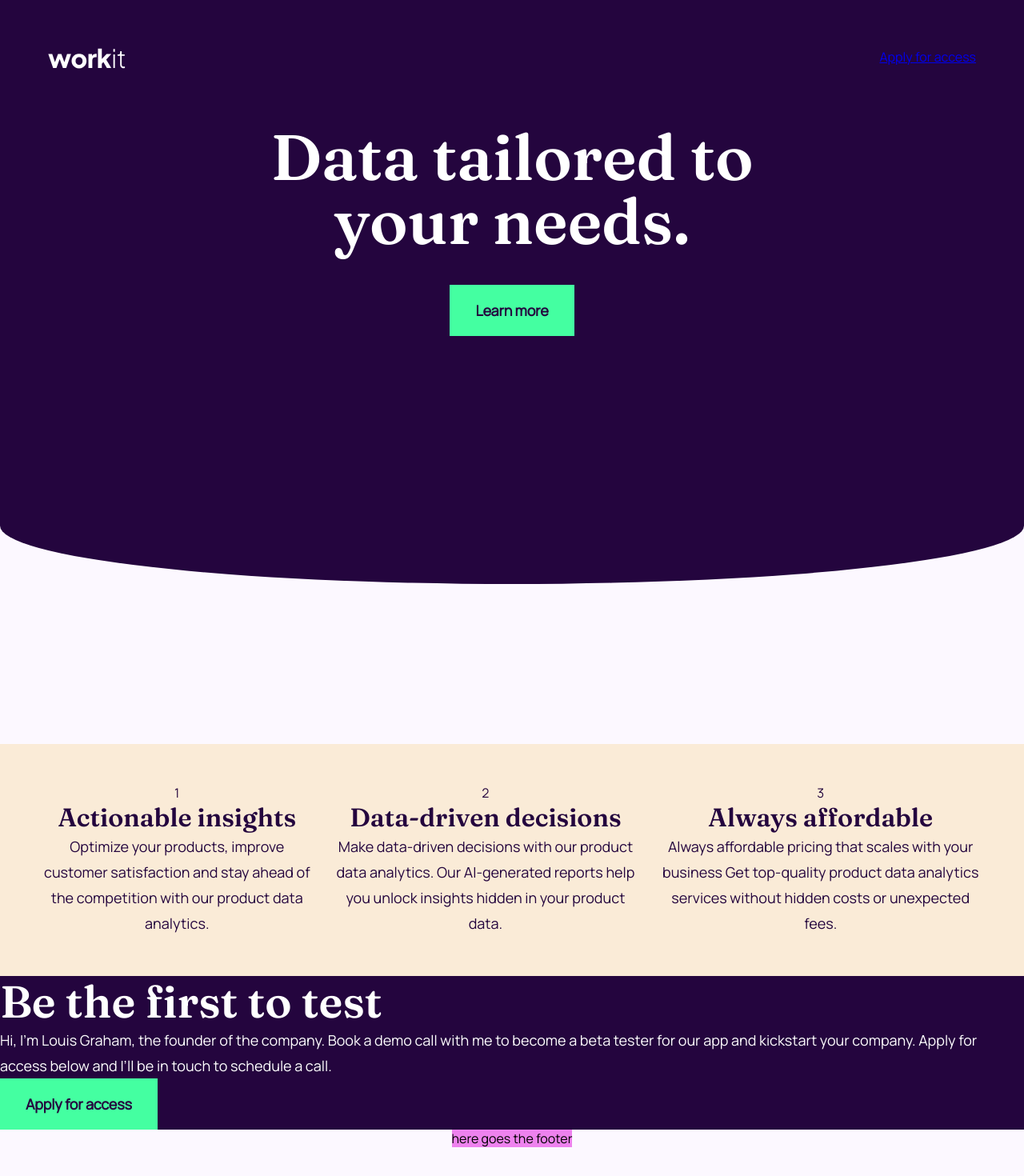
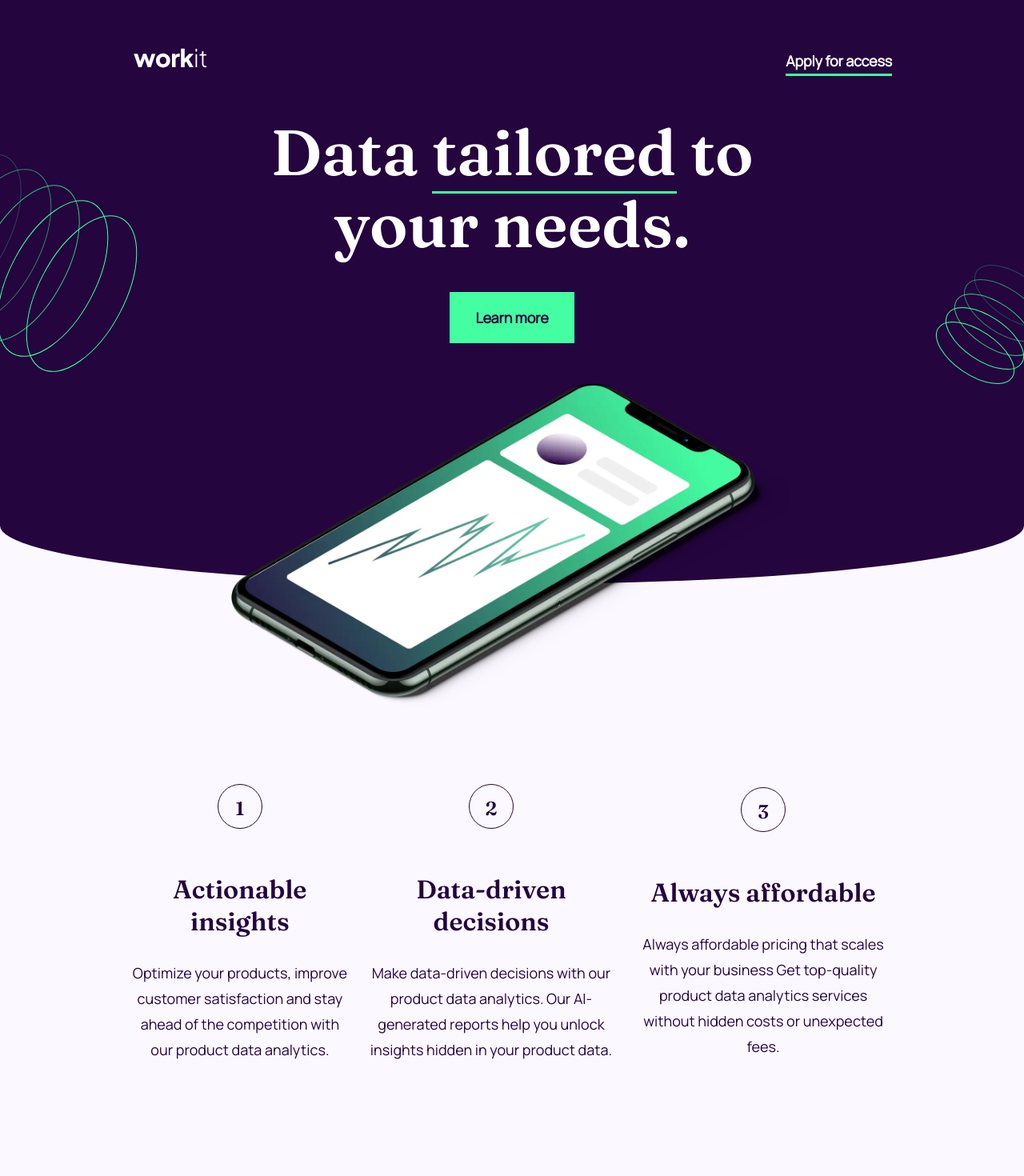
Before and after one commit to Shahbaaz92/Work-it-landing-page, a React (Create React App) app in the folder my-app/: page / in a window 1280 px wide. Shown: the top 1470 px of the page at 80% size. Before the commit the page ends 1434 px from the top, so only its background shows below. Built offline with nearby package versions, Linux system fonts and the light colour scheme.

Commit message:
App.css updated

```diff
--- a/my-app/src/App.css
+++ b/my-app/src/App.css
@@ -16,6 +16,8 @@ html,
 body {
   font-family: "Manrope", sans-serif;
   background-color: var(--color-background);
+  display: flex;
+  justify-content: center;
 }
 h1,
 h2,
@@ -26,7 +28,7 @@ h3 {
 }
 h1 {
   font-size: 80px;
-  line-height: 80px;
+  line-height: 90px;
   text-align: center;
 }
 h2 {
@@ -46,7 +48,7 @@ p {
 button {
   background-color: var(--color-button);
   color: var(--color-primary);
-  font-family: inherit;
+  font-family: "Manrope", sans-serif;
   font-size: 18px;
   font-weight: 700;
   line-height: 32px;
@@ -59,14 +61,17 @@ button {
   flex-direction: column;
   align-items: center;
   width: 100%;
+  max-width: 1440px;
   height: auto;
+  overflow: hidden;
 }
 .hero {
+  position: relative;
   display: flex;
   flex-direction: column;
   align-items: center;
-  padding: 60px;
-  gap: 70px;
+  padding: 60px 165px;
+  gap: 50px;
   background-color: var(--color-primary);
   color: var(--color-secondary);
   width: 100%;
@@ -79,29 +84,106 @@ button {
   justify-content: space-between;
   width: 100%;
 }
+nav a {
+  color: var(--color-secondary);
+  font-family: Manrope;
+  font-size: 18px;
+  font-weight: 700;
+  line-height: 32px;
+  letter-spacing: -0.18px;
+  text-decoration: none;
+  border-bottom: 3px solid var(--color-button);
+}
+nav a:hover {
+  transform: scale(0.98);
+}
+.brand-logo {
+  width: 95.762px;
+  height: 24.608px;
+  flex-shrink: 0;
+}
 .hero section {
   display: flex;
   flex-direction: column;
   gap: 40px;
   align-items: center;
+  /* margin-bottom: 10px; */
+}
+h1 span {
+  border-bottom: 3px solid var(--color-button);
+}
+.phone-img {
+  width: 702px;
+  height: 405px;
+  flex-shrink: 0;
+}
+.background-1 {
+  position: absolute;
+  left: -140px;
+  top: 170px;
+}
+.background-2 {
+  position: absolute;
+  right: -50px;
+  top: 315px;
 }
 .pros {
   margin-top: 200px;
-  padding: 50px;
+  padding: 50px 165px;
   color: var(--color-primary);
-  background-color: antiquewhite;
   display: flex;
   justify-content: space-evenly;
-  gap: 20px;
+  gap: 26px;
   align-items: center;
   text-align: center;
 }
+.article {
+  display: flex;
+  flex-direction: column;
+  gap: 28px;
+}
+.serial {
+  text-align: center;
+  font-family: "Fraunces", serif;
+  font-size: 24px;
+  font-weight: 600;
+  line-height: 40px;
+  border: 1px solid var(--color-primary);
+  border-radius: 50%;
+  display: block;
+  margin: 0 auto;
+  padding: 10px;
+  width: 56px;
+  height: 56px;
+  margin-bottom: 28px;
+}
 .info {
+  position: relative;
+  margin-top: 120px;
+  padding: 110px 165px 170px;
   color: var(--color-secondary);
+  width: 100%;
+}
+.founder-img {
+  width: 477px;
+  height: 477px;
+  flex-shrink: 0;
 }
 .info-details {
   background-color: var(--color-primary);
+  width: 730px;
+  height: 413px;
+  flex-shrink: 0;
+  position: absolute;
+  top: 283px;
+  left: 550px;
+  display: flex;
+  flex-direction: column;
+  justify-content: space-evenly;
+  align-items: center;
+  padding: 64px;
 }
 .footer {
   background-color: violet;
+  margin-top: 60px;
 }
--- a/my-app/src/Components/Header.js
+++ b/my-app/src/Components/Header.js
@@ -1,10 +1,13 @@
 import logo from "../assets/images/logo-light.svg";
+import phoneImg from "../assets/images/image-hero.webp";
+import background1 from "../assets/images/bg-pattern-1.svg";
+import background2 from "../assets/images/bg-pattern-2.svg";
 export default function Header() {
   return (
     <header className="hero">
       <nav>
-        <img src={logo} alt="Work it" />
-        <a href="#">Apply for access</a>
+        <img src={logo} alt="Work it" className="brand-logo" />
+        <a href="#info">Apply for access</a>
       </nav>
       <section>
         <h1>
@@ -12,6 +15,9 @@ export default function Header() {
         </h1>
         <button>Learn more</button>
       </section>
+      <img src={phoneImg} className="phone-img" alt="phone" />
+      <img src={background1} alt="background" className="background-1" />
+      <img src={background2} alt="background" className="background-2" />
     </header>
   );
 }
--- a/my-app/src/Components/Section.js
+++ b/my-app/src/Components/Section.js
@@ -1,6 +1,8 @@
+import founder from "../assets/images/image-founder.webp";
 export default function Section() {
   return (
-    <div className="info">
+    <div className="info" id="info">
+      <img src={founder} alt="founder" className="founder-img" />
       <div className="info-details">
         <h2>Be the first to test</h2>
         <p>
```
